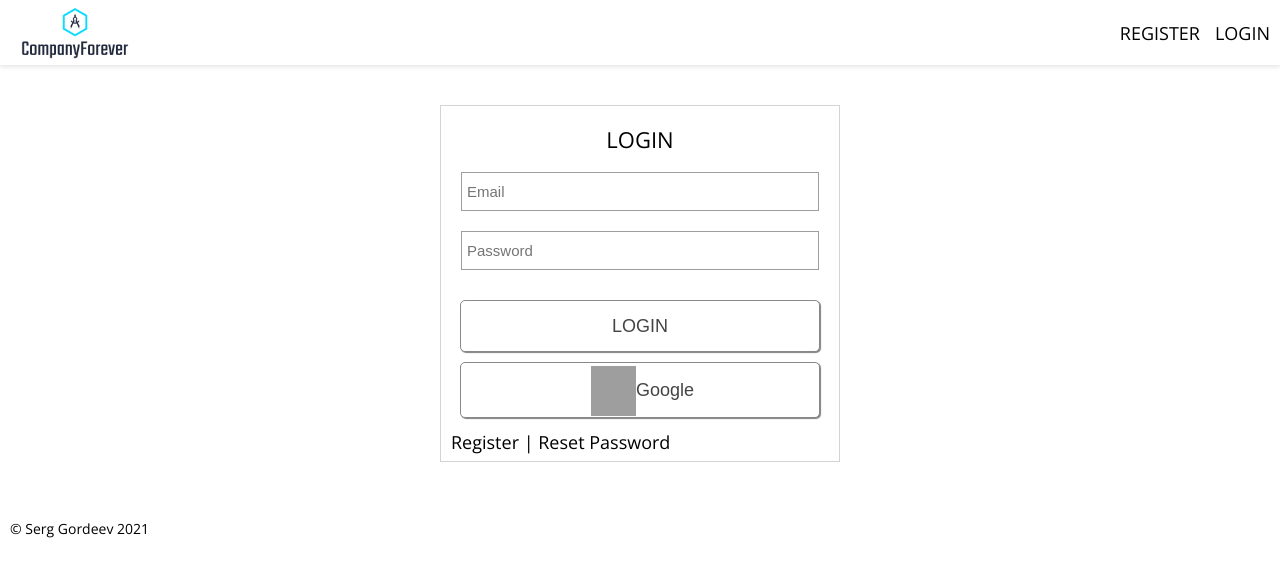
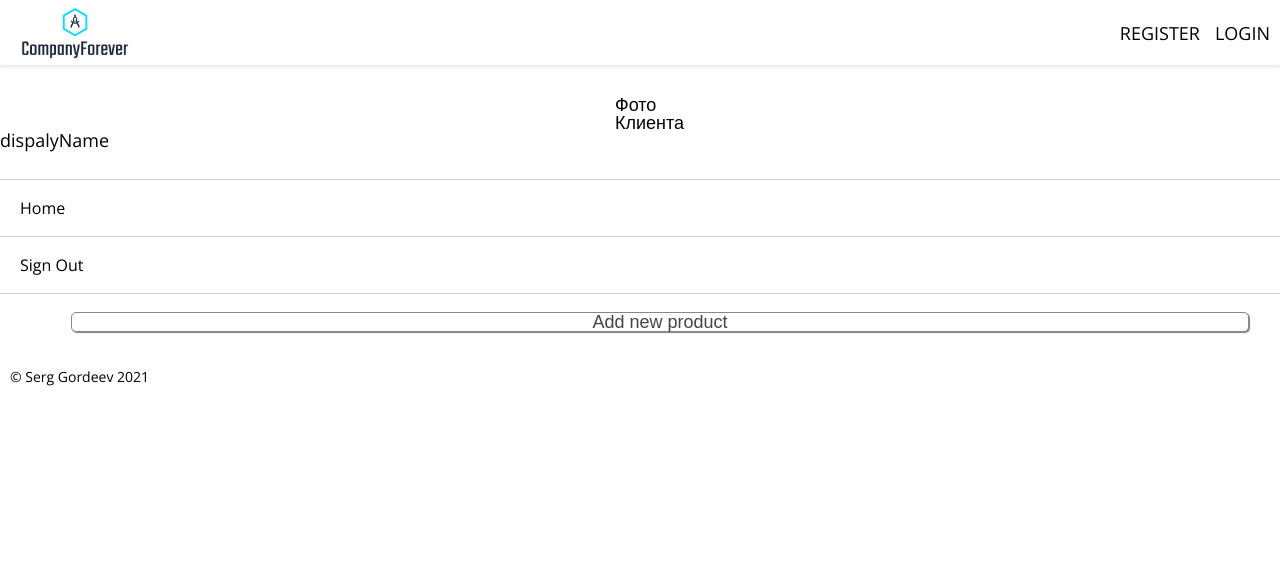
Before and after one commit to Domask2/ecommerce-TS-GQL-FB, a React (Create React App) app: page /admin in a window 1280 px wide. Before the commit this address led to /login. Shown: the top 576 px of the page. Built offline with nearby package versions, Linux system fonts and the light colour scheme; no server answers; grey boxes are pictures that could not be loaded.

Commit message:
add Admin Layout

```diff
--- a/src/App.tsx
+++ b/src/App.tsx
@@ -1,22 +1,23 @@
-import { useEffect } from "react";
-import { Route, Switch } from "react-router-dom";
-import { useDispatch } from "react-redux";
+import { useEffect } from 'react';
+import { Route, Switch } from 'react-router-dom';
+import { useDispatch } from 'react-redux';
 //Global Style Css
-import { GlobalStyle } from "./App.style";
+import { GlobalStyle } from './App.style';
 // Pages
-import Homepage from "./pages/Homepage/Homepage";
-import Registration from "./pages/Registration/Registration";
-import Login from "./pages/Login/Login";
-import Recovery from "./pages/Recovery/Recovery";
-import Dashboard from "./pages/Dashboard/Dashboard";
+import Homepage from './pages/Homepage/Homepage';
+import Registration from './pages/Registration/Registration';
+import Login from './pages/Login/Login';
+import Recovery from './pages/Recovery/Recovery';
+import Dashboard from './pages/Dashboard/Dashboard';
 import Admin from './pages/Admin/Admin';
 //Layout
-import MainLayout from "./layouts/MainLayout";
-import HomePageLayout from "./layouts/HomePageLayout";
+import MainLayout from './layouts/MainLayout';
+import HomePageLayout from './layouts/HomePageLayout';
+import AdminLayout from './layouts/AdminLayout';
 //redux-saga
-import { checkUserSession } from "./redux/User/user.actions";
+import { checkUserSession } from './redux/User/user.actions';
 //hoc
-import WithAuth from "./hooks/withAuth";
+import WithAuth from './hooks/withAuth';
 
 const App: React.FC = () => {
   const dispatch = useDispatch();
@@ -72,13 +73,14 @@ const App: React.FC = () => {
             </WithAuth>
           )}
         />
-        <Route path="/admin" render={() => (
-             <WithAuth>
-              <MainLayout>
+        <Route
+          path="/admin"
+          render={() => (
+            <AdminLayout>
               <Admin />
-              </MainLayout>
-            </WithAuth>
-        )} />
+            </AdminLayout>
+          )}
+        />
       </Switch>
     </div>
   );
--- a/src/components/AuthWrapper/AuthWrapper.style.ts
+++ b/src/components/AuthWrapper/AuthWrapper.style.ts
@@ -1,6 +1,6 @@
 import styled from 'styled-components';
 
-export const Wrapper = styled.section`
+export const Wrapper = styled.div`
   display: block;
   width: 100%;
   max-width: 40rem;
@@ -21,6 +21,5 @@ export const Wrapper = styled.section`
       padding: 0;
       margin: 1.2rem auto;
     }
-
   }
 `;
--- /dev/null
+++ b/src/components/UserProfile/UserProfile.style.ts
@@ -0,0 +1,44 @@
+import styled from 'styled-components';
+
+export const Wrapper = styled.div`
+  .userProfile {
+    display: block;
+    width: 100%;
+    margin: 3rem auto 1rem;
+
+    ul,
+    li {
+      margin: 0;
+      padding: 0;
+      list-style-type: none;
+    }
+
+    ul {
+      li {
+        display: block;
+        width: 100%;
+
+        .img {
+          display: block;
+          width: 5rem;
+          margin: 0 auto;
+
+          img {
+            display: block;
+            width: 100%;
+          }
+        }
+
+        .displayName {
+          display: block;
+          width: 100%;
+          text-align: center;
+          margin: 1rem auto;
+          font-size: 1.8rem;
+          line-height: 1;
+          text-transform: uppercase;
+        }
+      }
+    }
+  }
+`;
--- /dev/null
+++ b/src/components/UserProfile/UserProfile.tsx
@@ -0,0 +1,30 @@
+import { TUser } from '../../redux/User/user.rudecer';
+import { Wrapper } from './UserProfile.style';
+
+interface Props {
+  currentUser: TUser;
+}
+
+const UserProfile: React.FC<Props> = (props) => {
+  const { currentUser } = props;
+
+  return (
+    <Wrapper>
+      <div className="userProfile">
+        <ul>
+          <li>
+            <div className="img">
+              {/* <img src={userIMG} /> */}
+              Фото Клиента
+            </div>
+          </li>
+          <li>
+            {/* <span className="displayName">{displayName && displayName}</span> */}dispalyName
+          </li>
+        </ul>
+      </div>
+    </Wrapper>
+  );
+};
+
+export default UserProfile;
--- /dev/null
+++ b/src/components/VerticalNav/VerticalNav.style.ts
@@ -0,0 +1,45 @@
+import styled from 'styled-components';
+
+export const Wrapper = styled.div`
+  .verticalNav {
+    width: 100%;
+    height: 100%;
+
+    .menu {
+      margin: 3rem auto 0;
+
+      ul,
+      li {
+        margin: 0;
+        padding: 0;
+        list-style-type: none;
+      }
+
+      ul {
+        li {
+          width: 100%;
+          border-bottom: 1px solid #d3d3d3;
+
+          &:first-child {
+            border-top: 1px solid #d3d3d3;
+          }
+
+          a,
+          span {
+            display: block;
+            width: 100%;
+            padding: 2rem;
+            font-size: 1.6rem;
+            line-height: 1;
+            color: black;
+            cursor: pointer;
+          }
+
+          &:hover {
+            background-color: #d3d3d3;
+          }
+        }
+      }
+    }
+  }
+`;
--- /dev/null
+++ b/src/components/VerticalNav/VerticalNav.tsx
@@ -0,0 +1,27 @@
+import { Wrapper } from './VerticalNav.style';
+import { useTypedSelector } from './../../hooks/useTypeSelector';
+import UserProfile from './../UserProfile/UserProfile';
+
+interface Props {
+  children: JSX.Element;
+}
+
+const VerticalNav: React.FC<Props> = ({ children }) => {
+  const currentUser = useTypedSelector((state) => state.user.currentUser);
+
+  const configUserProfile = {
+    currentUser,
+  };
+
+  return (
+    <Wrapper>
+      <div className="verticalNav">
+        <UserProfile {...configUserProfile} />
+
+        <div className="menu">{children}</div>
+      </div>
+    </Wrapper>
+  );
+};
+
+export default VerticalNav;
--- /dev/null
+++ b/src/layouts/AdminLayout.tsx
@@ -0,0 +1,45 @@
+import Header from '../components/Header/Header';
+import VerticalNav from '../components/VerticalNav/VerticalNav';
+import Footer from '../components/Footer/Footer';
+
+import { Link } from 'react-router-dom';
+
+import { useDispatch } from 'react-redux';
+import { signOutUserStart } from './../redux/User/user.actions';
+
+interface Props {
+  children: JSX.Element;
+}
+
+const AdminLayout: React.FC<Props> = (props) => {
+  const dispatch = useDispatch();
+  const signOut = () => {
+    dispatch(signOutUserStart());
+  };
+
+  return (
+    <div className="adminLayout">
+      <Header {...props} />
+      <div className="controlPanel">
+        <div className="sidebar">
+          <VerticalNav>
+            <ul>
+              <li>
+                <Link to="/admin">Home</Link>
+              </li>
+              <li>
+                <span className="signOut" onClick={() => signOut()}>
+                  Sign Out
+                </span>
+              </li>
+            </ul>
+          </VerticalNav>
+        </div>
+        <div className="content">{props.children}</div>
+      </div>
+      <Footer />
+    </div>
+  );
+};
+
+export default AdminLayout;
```
Also changed, not shown: src/components/AdminToolbar/AdminToolbar.style.ts (added, +42 -0 lines), src/components/AdminToolbar/AdminToolbar.tsx (added, +24 -0 lines), 1 other file (tests, documents, lock files or other folders).
